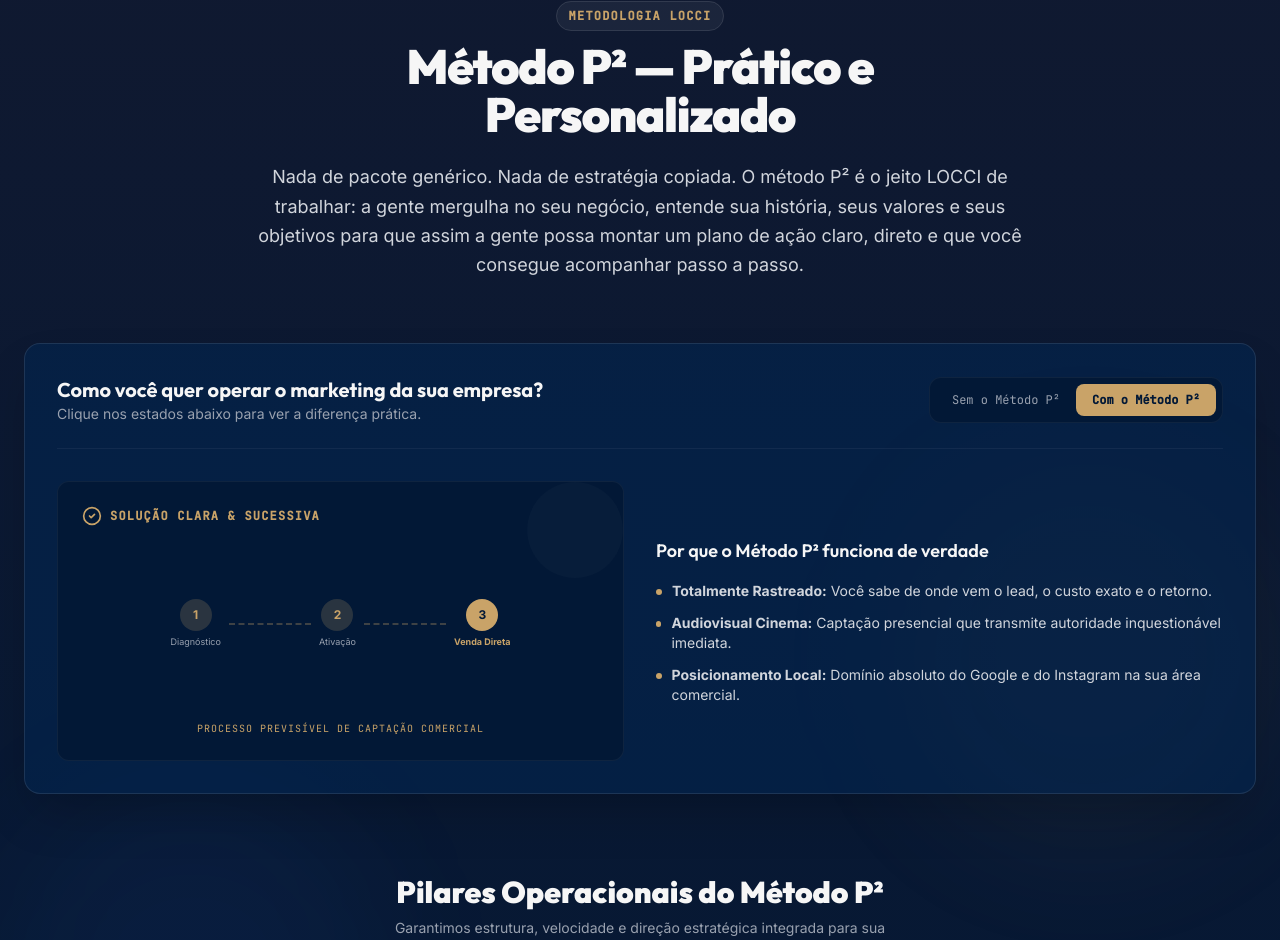
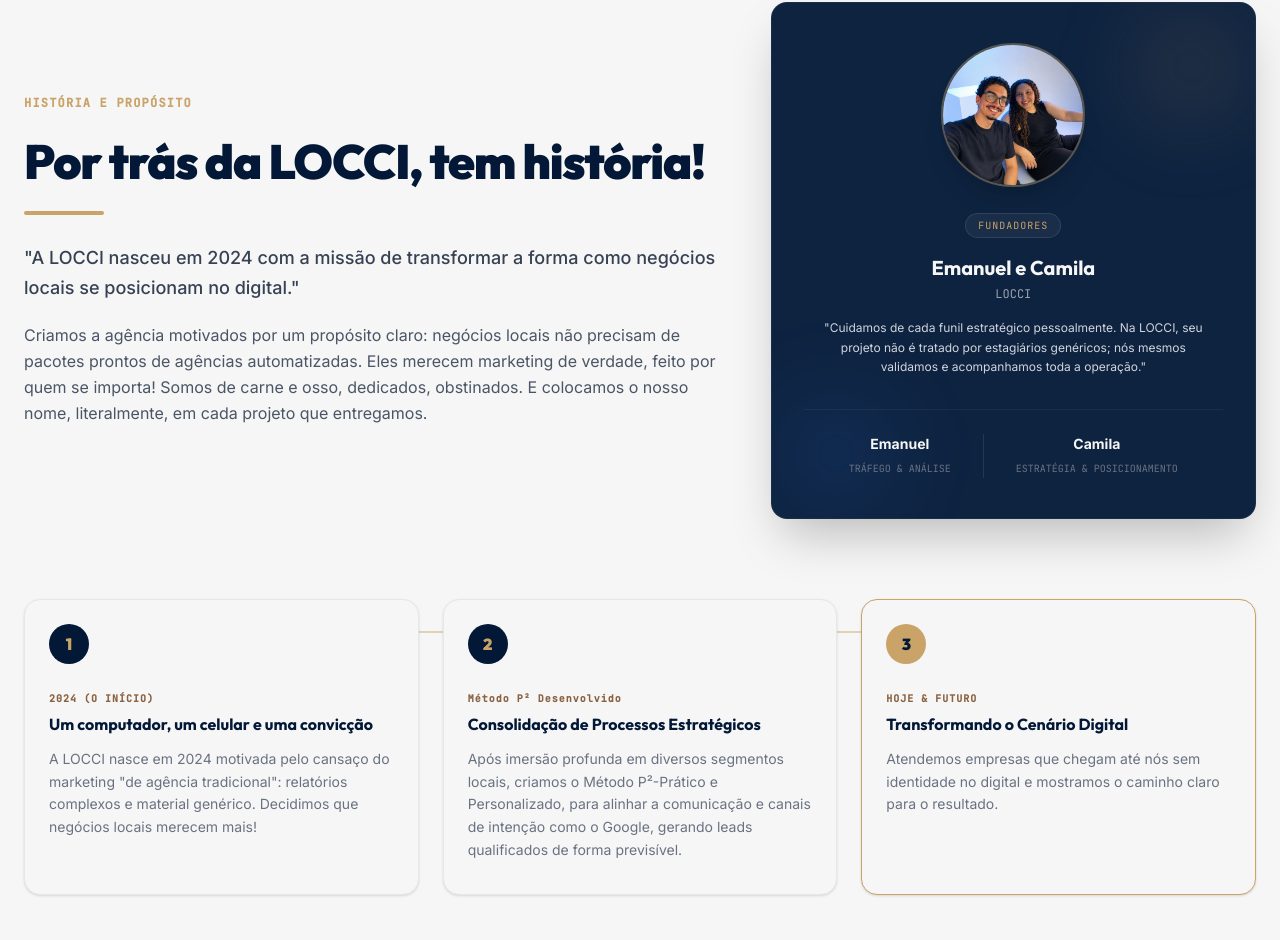
Before and after one commit to loccidigital/Site-LOCCI, a React (Vite) app: page / in a window 1280 px wide. Shown: the part 1978-2918 px from the top of the page. Built offline with nearby package versions, Linux system fonts and the light colour scheme.

Commit message:
Update Metodo.tsx

```diff
--- a/src/components/Metodo.tsx
+++ b/src/components/Metodo.tsx
@@ -1,241 +1,130 @@
-import { useState } from "react";
-import { Compass, CheckCircle2, AlertCircle, ArrowRight } from "lucide-react";
+import fotoFundadores from "../public/foto-fundadores.PNG";
 
-interface MetodoProps {
-  onCtaClick: () => void;
-}
+export default function About() {
+  return (
+    <section id="sobre" className="relative py-24 bg-[#F6F6F6] overflow-hidden">
+      <div className="max-w-7xl mx-auto px-6">
 
-export default function Metodo({ onCtaClick }: MetodoProps) {
-  const [activeContrastTab, setActiveContrastTab] = useState<"with" | "without">("with");
+        <div className="grid grid-cols-1 lg:grid-cols-12 gap-12 items-center">
+          <div className="lg:col-span-7 flex flex-col gap-5">
+            <span className="text-xs font-mono font-bold uppercase tracking-widest text-gold-500">História e Propósito</span>
+            <h2 className="text-3xl sm:text-4xl lg:text-5xl font-display font-black text-navy-950 tracking-tight leading-tight [text-wrap:pretty]">
+              Por trás da LOCCI, tem história!
+            </h2>
+            <div className="h-1 w-20 bg-gold-500 rounded" />
 
-  const pillars = [
-    {
-      num: "01",
-      title: "Hiperpersonalização",
-      desc: "Com base nos valores e objetivos da sua empresa, desenvolvemos uma comunicação estratégica exclusiva para transformar a presença digital em uma extensão autêntica da sua marca.",
-      details: ["Estudo aprofundado do segmento", "Tom de voz específico da empresa", "Análise de público geolocalizado"]
-    },
-    {
-      num: "02",
-      title: "Praticidade",
-      desc: "Uma estrutura altamente organizada e transparente que centraliza toda a operação da marca em um só lugar para tornar a comunicação ágil, acessível e eficiente no dia a dia.",
-      details: ["Drive único e organizado", "Centralização de materiais brutos", "Processo rápido de aprovação"]
-    },
-    {
-      num: "03",
-      title: "Estratégia",
-      desc: "Cada decisão é construída com intenção genuína, análise de concorrência e posicionamento inteligente para garantir que a comunicação da sua marca tenha direção, consistência e rentabilidade.",
-      details: ["Direcionamento de anúncios", "Funil comercial integrado", "Foco no lead qualificado"]
-    },
-    {
-      num: "04",
-      title: "Otimização",
-      desc: "Análise contínua de métricas, comportamento do consumidor local e dados de anúncios para refinar as estratégias, otimizar orçamentos e potencializar o crescimento da sua marca.",
-      details: ["Dashboard claro de resultados", "Reunião mensal de alinhamento", "Ajustes de lance em tempo real"]
-    }
-  ];
-
-  return (
-    <section id="metodo" className="relative py-24 bg-gradient-to-b from-[#101930] to-navy-950 text-white overflow-hidden">
-      {/* Light highlights */}
-      <div className="absolute top-1/3 right-0 w-96 h-96 bg-gold-500/5 rounded-full blur-3xl" />
-      <div className="absolute bottom-1/4 left-0 w-96 h-96 bg-blue-500/5 rounded-full blur-3xl" />
-
-      <div className="max-w-7xl mx-auto px-6 relative z-10">
-
-        {/* Title block */}
-        <div className="max-w-3xl mx-auto text-center mb-16" id="metodo-intro">
-          <span className="text-xs font-mono font-bold text-gold-500 uppercase tracking-widest bg-white/5 px-3 py-1.5 rounded-full border border-white/10">
-            Metodologia LOCCI
-          </span>
-          <h2 className="text-3xl sm:text-4xl lg:text-5xl font-display font-black tracking-tight text-white mt-4 mb-6 [text-wrap:pretty]">
-            Método P² — Prático e Personalizado
-          </h2>
-          <p className="text-gray-300 text-base sm:text-lg leading-relaxed [text-wrap:pretty]">
-            Nada de pacote genérico. Nada de estratégia copiada. O método P² é o jeito LOCCI de trabalhar:
-            a gente mergulha no seu negócio, entende sua história, seus valores e seus objetivos para que assim
-            a gente possa montar um plano de ação claro, direto e que você consegue acompanhar passo a passo.
+            <p className="text-gray-700 text-lg leading-relaxed mt-2 font-medium [text-wrap:pretty]">
+              "A LOCCI nasceu em 2024 com a missão de transformar a forma como negócios locais se posicionam no digital."
+            </p>
+            <p className="text-gray-600 text-sm sm:text-base leading-relaxed [text-wrap:pretty]">
+              Criamos a agência motivados por um propósito claro: negócios locais não precisam de pacotes prontos de agências automatizadas. Eles merecem marketing de verdade, feito por quem se importa! Somos de carne e osso, dedicados, obstinados. E colocamos o nosso nome, literalmente, em cada projeto que entregamos.
             </p>
           </div>
 
-        {/* Interactive Contrast Section: Sem o Método vs Com o Método */}
-        <div className="bg-navy-900/60 p-6 sm:p-8 rounded-2xl border border-white/10 shadow-2xl mb-20">
-          <div className="flex flex-col md:flex-row justify-between items-center gap-6 mb-8 border-b border-white/5 pb-6">
-            <div>
-              <h3 className="text-xl font-display font-bold text-white [text-wrap:pretty]">Como você quer operar o marketing da sua empresa?</h3>
-              <p className="text-xs sm:text-sm text-gray-400">Clique nos estados abaixo para ver a diferença prática.</p>
+          {/* Founders Card */}
+          <div className="lg:col-span-5 relative">
+            <div className="relative rounded-2xl overflow-hidden bg-navy-950/95 border border-white/5 py-10 px-8 shadow-2xl text-center group">
+              <div className="absolute top-0 right-0 w-32 h-32 bg-gold-500/10 rounded-full blur-2xl pointer-events-none" />
+              <div className="absolute bottom-0 left-0 w-32 h-32 bg-blue-500/10 rounded-full blur-2xl pointer-events-none" />
+
+              <div className="relative z-10">
+                <div className="flex justify-center mb-6">
+                  <img
+                    src={fotoFundadores}
+                    alt="Emanuel e Camila - Fundadores da LOCCI"
+                    className="w-36 h-36 rounded-full object-cover border-2 border-gold-500/40 shadow-xl"
+                    onError={(e) => {
+                      (e.target as HTMLImageElement).style.display = 'none';
+                      const fallback = document.getElementById('founders-fallback');
+                      if (fallback) fallback.style.display = 'flex';
+                    }}
+                  />
+                  <div id="founders-fallback" className="hidden justify-center -space-x-4">
+                    <div className="w-16 h-16 rounded-full bg-gradient-to-tr from-gold-600 to-gold-200 p-[1px] shadow-lg">
+                      <div className="w-full h-full bg-navy-950 rounded-full flex items-center justify-center font-display font-black text-white text-base">E</div>
                     </div>
-
-            {/* Toggler */}
-            <div className="flex bg-navy-950 p-1.5 rounded-xl border border-white/5 select-none font-mono text-xs">
-              <button
-                onClick={() => setActiveContrastTab("without")}
-                className={`px-4 py-2 rounded-lg cursor-pointer transition-all ${
-                  activeContrastTab === "without"
-                    ? "bg-red-500/20 text-red-400 border border-red-500/30"
-                    : "text-gray-400 hover:text-white"
-                }`}
-                id="tab-without-metodo"
-              >
-                Sem o Método P²
-              </button>
-              <button
-                onClick={() => setActiveContrastTab("with")}
-                className={`px-4 py-2 rounded-lg cursor-pointer transition-all ${
-                  activeContrastTab === "with"
-                    ? "bg-gold-500 text-navy-950 font-bold"
-                    : "text-gray-400 hover:text-white"
-                }`}
-                id="tab-with-metodo"
-              >
-                Com o Método P²
-              </button>
+                    <div className="w-16 h-16 rounded-full bg-gradient-to-tr from-gold-600 to-gold-200 p-[1px] shadow-lg">
+                      <div className="w-full h-full bg-navy-950 rounded-full flex items-center justify-center font-display font-black text-white text-base">C</div>
+                    </div>
                   </div>
                 </div>
 
-          {/* Contrast Content Grid */}
-          <div className="grid grid-cols-1 md:grid-cols-2 gap-8 items-center">
+                <div className="inline-flex items-center gap-1.5 px-3 py-1 rounded-full bg-white/5 border border-white/10 text-[10px] text-gold-500 uppercase tracking-widest font-mono mb-4">
+                  Fundadores
+                </div>
 
-            {/* Visual simulation representation */}
-            <div className="bg-navy-950 p-6 rounded-xl border border-white/5 h-[280px] flex flex-col justify-between relative overflow-hidden">
-              <div className="absolute top-0 right-0 w-24 h-24 bg-white/2 rounded-full pointer-events-none" />
+                <h3 className="text-xl font-display font-bold text-white">Emanuel e Camila</h3>
+                <p className="text-xs font-mono text-gray-400 mt-1 uppercase">LOCCI</p>
 
-              {activeContrastTab === "without" ? (
-                <>
-                  <div className="flex items-center gap-2 text-red-500">
-                    <AlertCircle className="w-5 h-5" />
-                    <span className="font-mono text-xs font-bold uppercase tracking-widest">Totalmente Perdido</span>
+                <p className="text-gray-300 text-xs mt-4 leading-relaxed max-w-sm mx-auto [text-wrap:pretty]">
+                  "Cuidamos de cada funil estratégico pessoalmente. Na LOCCI, seu projeto não é tratado por estagiários genéricos; nós mesmos validamos e acompanhamos toda a operação."
+                </p>
+
+                <div className="flex justify-center gap-8 mt-8 pt-6 border-t border-white/5">
+                  <div className="text-center">
+                    <span className="block text-white font-bold text-sm">Emanuel</span>
+                    <span className="text-[10px] text-gray-500 font-mono uppercase whitespace-nowrap">Tráfego & Análise</span>
                   </div>
-                  <div className="flex-1 flex items-center justify-center py-4">
-                    <div className="w-full max-w-[280px] stroke-red-500/60 flex flex-col items-center gap-2 text-center">
-                      <div className="w-12 h-12 rounded-full bg-red-500/10 flex items-center justify-center text-red-400 text-lg animate-pulse">❓</div>
-                      <p className="text-xs text-gray-400 max-w-[220px] [text-wrap:pretty]">Anúncios jogados no lixo, posts diários sem engajamento, dependência do acaso e zero previsibilidade comercial.</p>
-                    </div>
-                  </div>
-                  <span className="text-[10px] text-gray-600 font-mono text-center block uppercase tracking-widest">Insegurança & Dinheiro no Ralo</span>
-                </>
-              ) : (
-                <>
-                  <div className="flex items-center gap-2 text-gold-500">
-                    <CheckCircle2 className="w-5 h-5 text-gold-500" />
-                    <span className="font-mono text-xs font-bold uppercase tracking-widest">Solução Clara & Sucessiva</span>
-                  </div>
-                  <div className="flex-1 flex items-center justify-center py-4">
-                    <div className="relative w-full max-w-[340px] flex items-center justify-between">
+                  <div className="w-px bg-white/10 self-stretch" />
                   <div className="text-center">
-                        <div className="w-8 h-8 rounded-full bg-gold-500/20 text-gold-500 flex items-center justify-center text-xs font-bold mx-auto">1</div>
-                        <span className="text-[9px] text-gray-400 block mt-1">Diagnóstico</span>
-                      </div>
-                      <div className="flex-1 border-t-2 border-dashed border-gold-500/30 mx-2" />
-                      <div className="text-center">
-                        <div className="w-8 h-8 rounded-full bg-gold-500/20 text-gold-500 flex items-center justify-center text-xs font-bold mx-auto">2</div>
-                        <span className="text-[9px] text-gray-400 block mt-1">Ativação</span>
-                      </div>
-                      <div className="flex-1 border-t-2 border-dashed border-gold-500/30 mx-2" />
-                      <div className="text-center">
-                        <div className="w-8 h-8 rounded-full bg-gold-500 text-navy-950 flex items-center justify-center text-xs font-bold mx-auto">3</div>
-                        <span className="text-[9px] text-gold-500 block font-bold mt-1">Venda Direta</span>
+                    <span className="block text-white font-bold text-sm">Camila</span>
+                    <span className="text-[10px] text-gray-500 font-mono uppercase whitespace-nowrap">Estratégia & Posicionamento</span>
                   </div>
                 </div>
               </div>
-                  <span className="text-[10px] text-gold-500 font-mono text-center block uppercase tracking-widest">Processo previsível de captação comercial</span>
-                </>
-              )}
+            </div>
+          </div>
         </div>
 
-            {/* Explanatory text grid */}
-            <div className="flex flex-col justify-center gap-4">
-              <h4 className="text-lg font-display font-semibold text-white [text-wrap:pretty]">
-                {activeContrastTab === "without"
-                  ? "As dores do marketing genérico tradicional"
-                  : "Por que o Método P² funciona de verdade"
-                }
+        {/* Timeline: Jornada da LOCCI */}
+        <div className="mt-20">
+          <div className="grid grid-cols-1 md:grid-cols-3 gap-6 relative">
+            {/* Connecting line desktop */}
+            <div className="hidden md:block absolute top-8 left-[16.66%] right-[16.66%] h-[2px] bg-gradient-to-r from-gold-500/30 via-gold-500/60 to-gold-500/30 pointer-events-none" />
+
+            {/* Card 1 */}
+            <div className="relative bg-white border border-gray-200 rounded-2xl p-6 pb-8 shadow-sm hover:shadow-md transition-shadow">
+              <div className="w-10 h-10 rounded-full bg-navy-950 text-gold-500 flex items-center justify-center font-display font-black text-base mb-5 relative z-10">
+                1
+              </div>
+              <span className="text-[10px] font-mono text-gold-600 uppercase tracking-widest font-bold">2024 (O Início)</span>
+              <h4 className="text-base font-display font-bold text-navy-950 mt-1 mb-3 [text-wrap:pretty]">
+                Um computador, um celular e uma convicção
               </h4>
-              <ul className="space-y-3" id="contrast-checklist">
-                {activeContrastTab === "without" ? (
-                  <>
-                    <li className="flex items-start gap-2.5 text-xs sm:text-sm text-gray-400">
-                      <div className="w-1.5 h-1.5 bg-red-500 rounded-full mt-2" />
-                      <span>Copiar cegamente posts sem uma identidade ou propósito comercial.</span>
-                    </li>
-                    <li className="flex items-start gap-2.5 text-xs sm:text-sm text-gray-400">
-                      <div className="w-1.5 h-1.5 bg-red-500 rounded-full mt-2" />
-                      <span>Anúncios configurados incorretamente que queimam dinheiro em cliques de curiosos.</span>
-                    </li>
-                    <li className="flex items-start gap-2.5 text-xs sm:text-sm text-gray-400">
-                      <div className="w-1.5 h-1.5 bg-red-500 rounded-full mt-2" />
-                      <span>Falta de clareza: você não sabe de onde vêm seus leads ou por que as vendas esfriaram.</span>
-                    </li>
-                  </>
-                ) : (
-                  <>
-                    <li className="flex items-start gap-2.5 text-xs sm:text-sm text-gray-300">
-                      <div className="w-1.5 h-1.5 bg-gold-500 rounded-full mt-2" />
-                      <span><strong>Totalmente Rastreado:</strong> Você sabe de onde vem o lead, o custo exato e o retorno.</span>
-                    </li>
-                    <li className="flex items-start gap-2.5 text-xs sm:text-sm text-gray-300">
-                      <div className="w-1.5 h-1.5 bg-gold-500 rounded-full mt-2" />
-                      <span><strong>Audiovisual Cinema:</strong> Captação presencial que transmite autoridade inquestionável imediata.</span>
-                    </li>
-                    <li className="flex items-start gap-2.5 text-xs sm:text-sm text-gray-300">
-                      <div className="w-1.5 h-1.5 bg-gold-500 rounded-full mt-2" />
-                      <span><strong>Posicionamento Local:</strong> Domínio absoluto do Google e do Instagram na sua área comercial.</span>
-                    </li>
-                  </>
-                )}
-              </ul>
+              <p className="text-gray-500 text-xs sm:text-sm leading-relaxed [text-wrap:pretty]">
+                A LOCCI nasce em 2024 motivada pelo cansaço do marketing "de agência tradicional": relatórios complexos e material genérico. Decidimos que negócios locais merecem mais!
+              </p>
+            </div>
+
+            {/* Card 2 */}
+            <div className="relative bg-white border border-gray-200 rounded-2xl p-6 pb-8 shadow-sm hover:shadow-md transition-shadow">
+              <div className="w-10 h-10 rounded-full bg-navy-950 text-gold-500 flex items-center justify-center font-display font-black text-base mb-5 relative z-10">
+                2
+              </div>
+              <span className="text-[10px] font-mono text-gold-600 tracking-widest font-bold">Método P² Desenvolvido</span>
+              <h4 className="text-base font-display font-bold text-navy-950 mt-1 mb-3 [text-wrap:pretty]">
+                Consolidação de Processos Estratégicos
+              </h4>
+              <p className="text-gray-500 text-xs sm:text-sm leading-relaxed [text-wrap:pretty]">
+                Após imersão profunda em diversos segmentos locais, criamos o Método P²-Prático e Personalizado, para alinhar a comunicação e canais de intenção como o Google, gerando leads qualificados de forma previsível.
+              </p>
+            </div>
+
+            {/* Card 3 */}
+            <div className="relative bg-white border border-gold-200 rounded-2xl p-6 pb-8 shadow-sm hover:shadow-md transition-shadow">
+              <div className="w-10 h-10 rounded-full bg-gold-500 text-navy-950 flex items-center justify-center font-display font-black text-base mb-5 relative z-10">
+                3
+              </div>
+              <span className="text-[10px] font-mono text-gold-600 uppercase tracking-widest font-bold">Hoje &amp; Futuro</span>
+              <h4 className="text-base font-display font-bold text-navy-950 mt-1 mb-3 [text-wrap:pretty]">
+                Transformando o Cenário Digital
+              </h4>
+              <p className="text-gray-500 text-xs sm:text-sm leading-relaxed [text-wrap:pretty]">
+                Atendemos empresas que chegam até nós sem identidade no digital e mostramos o caminho claro para o resultado.
+              </p>
             </div>
 
           </div>
-        </div>
-
-        {/* Pilares do Método P² Grid */}
-        <h3 className="text-2xl sm:text-3xl font-display font-black text-center text-white mb-2 [text-wrap:pretty]">
-          Pilares Operacionais do Método P²
-        </h3>
-        <p className="text-gray-400 text-sm text-center max-w-lg mx-auto mb-12 [text-wrap:pretty]">
-          Garantimos estrutura, velocidade e direção estratégica integrada para sua empresa faturar mais.
-        </p>
-
-        <div className="grid grid-cols-1 md:grid-cols-2 lg:grid-cols-4 gap-6" id="pilares-cards">
-          {pillars.map((pilar, index) => (
-            <div
-              key={index}
-              className="bg-navy-900 border border-white/5 rounded-2xl p-6 hover:border-gold-500/40 hover:bg-navy-900/80 transition-all duration-300 flex flex-col justify-between group cursor-default"
-              id={`pilar-${pilar.num}`}
-            >
-              <div>
-                <span className="font-mono text-xs font-bold text-gold-500 tracking-widest block mb-4 group-hover:scale-105 transition-transform">
-                  ★ PILAR {pilar.num}
-                </span>
-                <h4 className="text-lg font-display font-bold text-white mb-3 group-hover:text-gold-200 transition-colors">
-                  {pilar.title}
-                </h4>
-                <p className="text-gray-400 text-xs sm:text-sm leading-relaxed mb-6 [text-wrap:pretty]">
-                  {pilar.desc}
-                </p>
-              </div>
-              <div className="border-t border-white/5 pt-4 space-y-2">
-                {pilar.details.map((detail, dIdx) => (
-                  <span key={dIdx} className="block text-[11px] text-gray-500 font-mono">
-                    • {detail}
-                  </span>
-                ))}
-              </div>
-            </div>
-          ))}
-        </div>
-
-        {/* Action Bottom */}
-        <div className="text-center mt-12">
-          <button
-            onClick={onCtaClick}
-            className="group px-6 py-3.5 rounded-xl font-bold text-xs tracking-wider uppercase text-navy-950 bg-gold-500 hover:bg-gold-600 transition-all inline-flex items-center gap-2 cursor-pointer"
-            id="metodo-cta-bottom"
-          >
-            Quero aplicar a metodologia na minha empresa
-            <ArrowRight className="w-3.5 h-3.5 group-hover:translate-x-1 transition-transform" />
-          </button>
         </div>
 
       </div>
```
Lines whose indentation alone changed are shown as unchanged.
